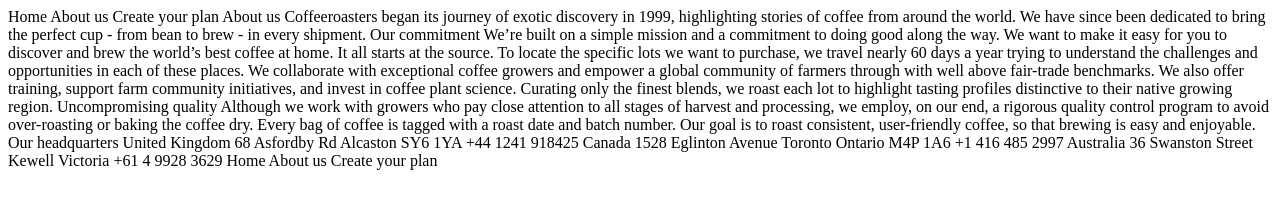
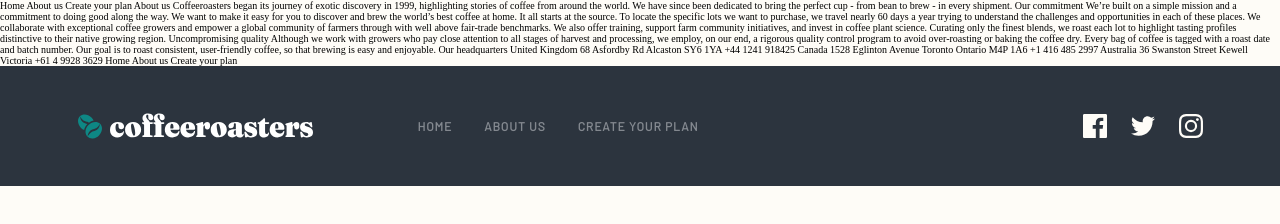
Before and after one commit to Dawid-Kolankowski/coffeeroasters-subscription-site, a plain HTML site: page about.html in a window 1280 px wide. Drawn offline with Linux system fonts and the light colour scheme.

Commit message:
add footer

```diff
--- a/about.html
+++ b/about.html
@@ -1,64 +1,82 @@
 <!DOCTYPE html>
 <html lang="en">
+  <head>
+    <meta charset="UTF-8" />
+    <meta name="viewport" content="width=device-width, initial-scale=1.0" />
 
-<head>
-  <meta charset="UTF-8">
-  <meta name="viewport" content="width=device-width, initial-scale=1.0">
+    <link
+      rel="icon"
+      type="image/png"
+      sizes="32x32"
+      href="./assets/favicon-32x32.png"
+    />
 
-  <link rel="icon" type="image/png" sizes="32x32" href="./assets/favicon-32x32.png">
+    <title>Coffeeroasters subscription site</title>
 
-  <title>Frontend Mentor | Coffeeroasters subscription site</title>
-</head>
+    <link rel="stylesheet" href="styles/styles.css" />
+    <link rel="preconnect" href="https://fonts.gstatic.com" />
+    <link
+      href="https://fonts.googleapis.com/css2?family=Fraunces:wght@900&display=swap"
+      rel="stylesheet"
+    />
+    <link
+      href="https://fonts.googleapis.com/css2?family=Barlow&display=swap"
+      rel="stylesheet"
+    />
+  </head>
 
-<body>
-  Home
-  About us
-  Create your plan
-
-  About us
-  Coffeeroasters began its journey of exotic discovery in 1999, highlighting stories of
-  coffee from around the world. We have since been dedicated to bring the perfect cup - from
-  bean to brew - in every shipment.
-
-  Our commitment
-  We’re built on a simple mission and a commitment to doing good along the way. We want to
-  make it easy for you to discover and brew the world’s best coffee at home. It all starts
-  at the source. To locate the specific lots we want to purchase, we travel nearly 60 days
-  a year trying to understand the challenges and opportunities in each of these places.
-  We collaborate with exceptional coffee growers and empower a global community of farmers
-  through with well above fair-trade benchmarks. We also offer training, support farm community
-  initiatives, and invest in coffee plant science. Curating only the finest blends, we roast
-  each lot to highlight tasting profiles distinctive to their native growing region.
-
-  Uncompromising quality
-  Although we work with growers who pay close attention to all stages of harvest and processing,
-  we employ, on our end, a rigorous quality control program to avoid over-roasting or baking the
-  coffee dry. Every bag of coffee is tagged with a roast date and batch number. Our goal is to roast
-  consistent, user-friendly coffee, so that brewing is easy and enjoyable.
-
-  Our headquarters
-
-  United Kingdom
-  68 Asfordby Rd
-  Alcaston
-  SY6 1YA
-  +44 1241 918425
-
-  Canada
-  1528 Eglinton Avenue
-  Toronto
-  Ontario M4P 1A6
-  +1 416 485 2997
-
-  Australia
-  36 Swanston Street
-  Kewell
-  Victoria
-  +61 4 9928 3629
-
-  Home
-  About us
-  Create your plan
-</body>
-
+  <body>
+    Home About us Create your plan About us Coffeeroasters began its journey of
+    exotic discovery in 1999, highlighting stories of coffee from around the
+    world. We have since been dedicated to bring the perfect cup - from bean to
+    brew - in every shipment. Our commitment We’re built on a simple mission and
+    a commitment to doing good along the way. We want to make it easy for you to
+    discover and brew the world’s best coffee at home. It all starts at the
+    source. To locate the specific lots we want to purchase, we travel nearly 60
+    days a year trying to understand the challenges and opportunities in each of
+    these places. We collaborate with exceptional coffee growers and empower a
+    global community of farmers through with well above fair-trade benchmarks.
+    We also offer training, support farm community initiatives, and invest in
+    coffee plant science. Curating only the finest blends, we roast each lot to
+    highlight tasting profiles distinctive to their native growing region.
+    Uncompromising quality Although we work with growers who pay close attention
+    to all stages of harvest and processing, we employ, on our end, a rigorous
+    quality control program to avoid over-roasting or baking the coffee dry.
+    Every bag of coffee is tagged with a roast date and batch number. Our goal
+    is to roast consistent, user-friendly coffee, so that brewing is easy and
+    enjoyable. Our headquarters United Kingdom 68 Asfordby Rd Alcaston SY6 1YA
+    +44 1241 918425 Canada 1528 Eglinton Avenue Toronto Ontario M4P 1A6 +1 416
+    485 2997 Australia 36 Swanston Street Kewell Victoria +61 4 9928 3629 Home
+    About us Create your plan
+    <footer class="footer container">
+      <img src="./assets/shared/desktop/logo-footer.svg" alt="logo" />
+      <nav>
+        <ul class="footer__links">
+          <li>
+            <a href="/">Home</a>
+          </li>
+          <li>
+            <a href="/">About us</a>
+          </li>
+          <li>
+            <a href="">Create your plan</a>
+          </li>
+        </ul>
+      </nav>
+      <div class="footer__socials">
+        <a href="/">
+          <img src="./assets/shared/desktop/icon-facebook.svg" alt="facebook" />
+        </a>
+        <a href="/">
+          <img src="./assets/shared/desktop/icon-twitter.svg" alt="twitter" />
+        </a>
+        <a href="/">
+          <img
+            src="./assets/shared/desktop/icon-instagram.svg"
+            alt="instagram"
+          />
+        </a>
+      </div>
+    </footer>
+  </body>
 </html>
--- a/styles/_global.scss
+++ b/styles/_global.scss
@@ -14,3 +14,7 @@ img {
   margin: 0;
   padding: 0;
 }
+
+body {
+  background-color: $light-cream;
+}
--- /dev/null
+++ b/styles/_utils.scss
@@ -0,0 +1,12 @@
+.container {
+  max-width: 32.7rem;
+  margin: 0 auto;
+
+  @include size(tablet) {
+    max-width: 68.8rem;
+  }
+
+  @include size(desktop) {
+    max-width: 128rem;
+  }
+}
--- a/styles/styles.scss
+++ b/styles/styles.scss
@@ -1,5 +1,6 @@
 @import "./variables.scss";
 @import "./mixins.scss";
 @import "./global.scss";
+@import "./utils.scss";
 
 @import "./components/footer";
```
Also changed, not shown: index.html (+1 -1 lines), plan.html (+42 -4 lines), styles/styles.css, 1 other file.
